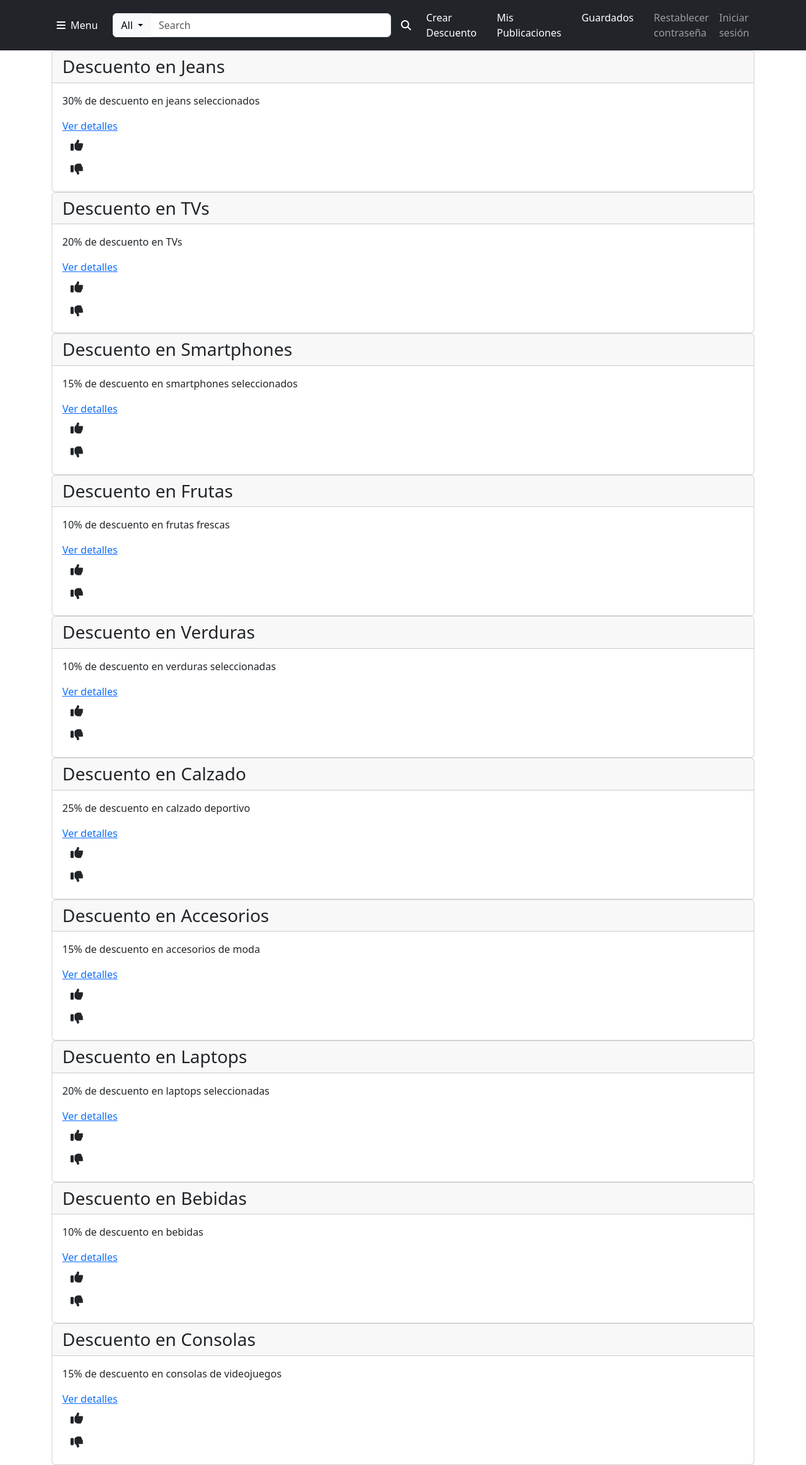
After one commit to federicoFrancesconi/UCSE-2024-IW-TP, a Django app: template DescuentAr/templates/guardados.html in a window 1280 px wide. The commit adds this page. Shown: the whole page at 63% size. Run offline with Django 5.2, Linux system fonts and the light colour scheme; the template is opened without the code that fills it: values that come from a table or form of the project are taken from there, others are empty; data comes from the database, SQL or seed files in the repository; parts of the project's set-up code (start-up, migrations or seed data) failed here and were passed over; some libraries are stand-ins or nearby versions.

Commit message:
ver descuentos guardados

```diff
--- a/DescuentAr/sitio/urls.py
+++ b/DescuentAr/sitio/urls.py
@@ -9,4 +9,7 @@ urlpatterns = [
     path('api/guardar_voto/', guardar_voto, name='guardar_voto'),
     path('api/obtener_votos/<int:descuento_id>/', obtener_votos, name='obtener_votos'),
     path('detalle/<int:descuento_id>/', detalle_descuento, name='detalle_descuento'),
+    path('guardados/', guardados, name='guardados'),
+    path('api/obtener_guardado/<int:descuento_id>/', obtener_guardado, name='obtener_guardado'),
+    path('api/guardar_descuento/', guardar_descuento, name='guardar_descuento'),
 ]
--- /dev/null
+++ b/DescuentAr/templates/guardados.html
@@ -0,0 +1,25 @@
+{% extends "base.html" %}
+
+<body>
+    {% block content %}
+        {% for descuento in lista_descuentos %}
+            <div class="card">
+                <h3 class="card-header">{{ descuento.nombre }}</h3>
+                <div class="card-body">
+                <p class="card-text">{{ descuento.descripcion }}</p>
+                <a href="{% url 'detalle_descuento' descuento.id %}">Ver detalles</a>
+
+                <div>
+                    <button class="btn" id="green"><i class="green fa fa-thumbs-up fa-lg" aria-hidden="true"></i></button>
+                    <span id="votos-positivos-{{ descuento.id }}"></span>
+                </div>
+                <div>
+                    <button class="btn" id="red"><i class="fa fa-thumbs-down fa-lg" aria-hidden="true"></i></button>
+                    <span id="votos-negativos-{{ descuento.id }}"></span>
+                </div>
+
+                </div>
+            </div>
+        {% endfor %}
+    {% endblock %}
+</body>
--- a/DescuentAr/templates/header.html
+++ b/DescuentAr/templates/header.html
@@ -84,6 +84,9 @@
         <li class="nav-item me-3">
           <a class="nav-link d-flex align-items-center" href="{% url 'mis_publicaciones' %}">Mis Publicaciones</a>
         </li>
+        <li class="nav-item me-3">
+          <a class="nav-link d-flex align-items-center" href="{% url 'guardados' %}">Guardados</a>
+        </li>
         {% if user.is_authenticated %}
         <li class="nav-item">
           <a class="nav-link d-flex align-items-center" href="{% url 'password_change' %}">Cambiar contraseña</a>
```
Also changed, not shown: DescuentAr/sitio/views.py (+10 -0 lines), DescuentAr/sitio/migrations/0002_descuentoguardado.py (added).
